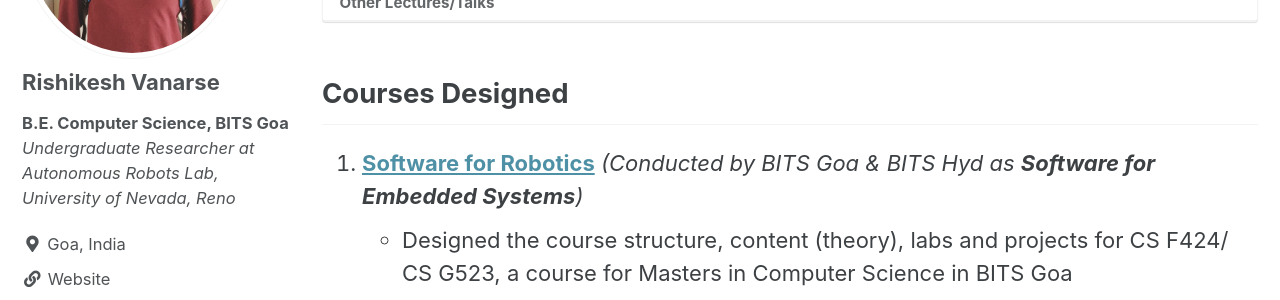
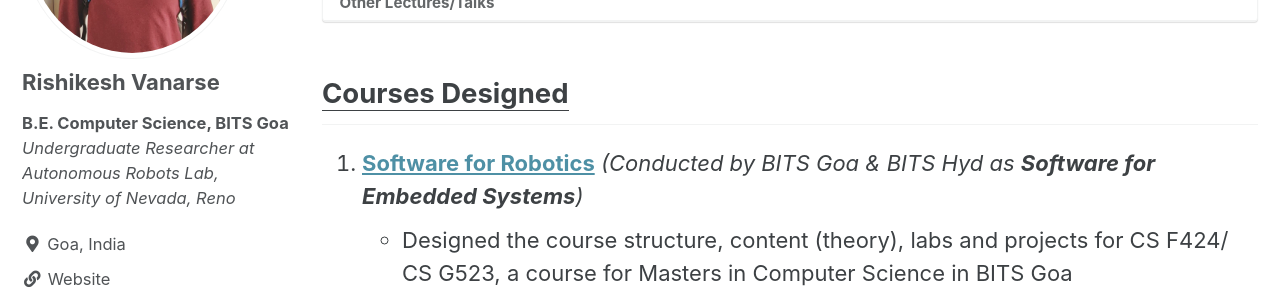
Before and after one commit to rmvanarse/rmvanarse.github.io, a Jekyll site: the page built from _pages/teaching.md, in a window 1280 px wide and 900 px high. Shown: the part 298-598 px from the top of the window. Built offline with Jekyll 4.4.1, drawn with Linux system fonts in a browser that asks for light colours; cached includes are drawn as plain includes.

Commit message:
Fixed home page font size and minor changes in teachinf

```diff
--- a/_pages/teaching.md
+++ b/_pages/teaching.md
@@ -7,7 +7,7 @@
 toc: true
 
 ---
-## Courses Designed
+## <ins>Courses Designed</ins>
 
 1. [**Software for Robotics**]() _(Conducted by BITS Goa & BITS Hyd as **Software for Embedded Systems**)_ <br>
   * Designed the course structure, content (theory), labs and projects for CS F424/ CS G523, a course for Masters in Computer Science in BITS Goa
@@ -29,7 +29,7 @@
 <br/>
 <hr style="border:1px solid gray"/>
 
-## Courses Conducted & Mentored
+## <ins>Courses Conducted & Mentored</ins>
 1. [**CTE: Intermediate Robotics**](https://github.com/ERC-BPGC/cte-archive/tree/master/Sem2_19-20) **- Course Instructor** _(2020)_ <br>
   * Conducted the lectures of the course
 <br><br>
@@ -39,20 +39,23 @@
   * Mentored the practical implementation sessions
 <br><br>
 
-1. **CS G523: Software for Embedded Systems** **- Teacher's Assistant** _(Spring 2020)_
+1. <span style="text-decoration: underline">**CS G523: Software for Embedded Systems**</span> **- Teacher's Assistant** _(Spring 2020)_
   * Conducted lectures/tutorials on ROS, RViz, RasPi GPIO
   * Designed the lab statements and conducted labs on Differential drive, Arduino, RasPi and Processing
 <br><br>
-1. **CTE: Introduction to Robotics** **- Course Mentor** _(2018)_
+1. <span style="text-decoration: underline">**CTE: Introduction to Robotics**</span> **- Course Mentor** _(2018)_
   * Mentored the student projects
 
 <br/>
 <hr style="border:1px solid gray"/>
 
-## Other Lectures/Talks
+## <ins>Other Lectures/Talks</ins>
 
 1. **IEEE Tech Talks** _(BITS Goa, August 2019)_
     <br> Topic: Swarm Robots
 
 2. **Talks for the Robotics Club** _(2018 & 2019)_
     <br> Pre-induction lectures, Orientations, etc. on different topics in robotics
+
+<br/>
+<hr style="border:1px solid gray"/>
```
Also changed, not shown: index.md (+5 -5 lines), 12 other files.
